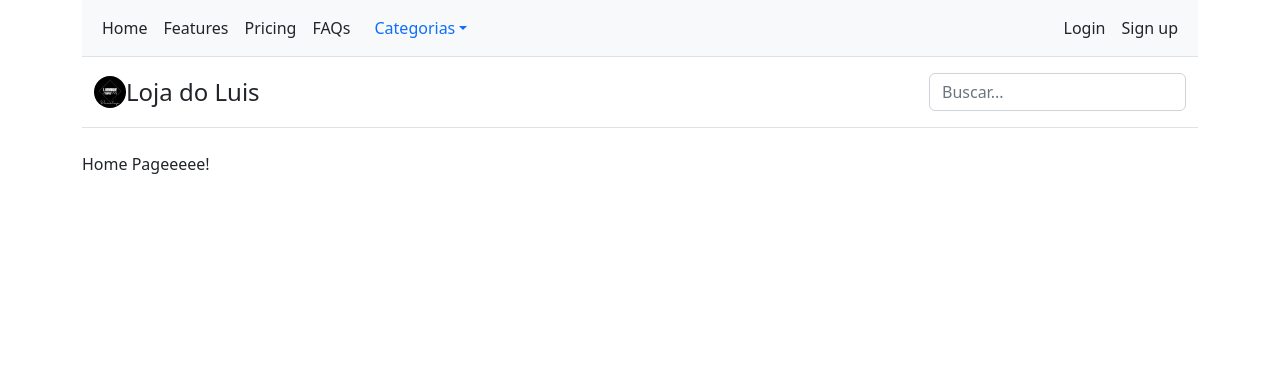
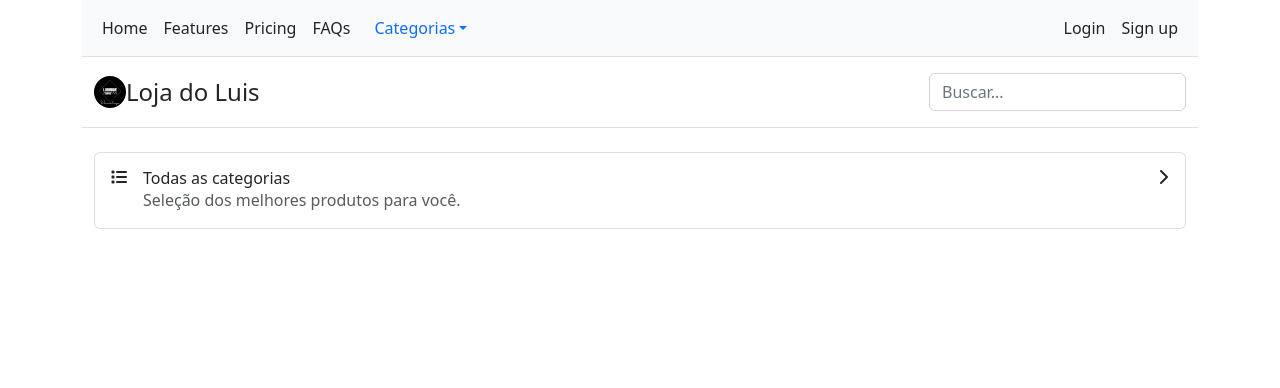
Before and after one commit to LuisHenrique01/e-commerce-do-luis, a Django app: page / in a window 1280 px wide. Shown: the top 388 px of the page. Run offline with Django 4.2, Linux system fonts and the light colour scheme; data that the repository does not hold is empty; some libraries are stand-ins or nearby versions.

Commit message:
mostrandos os produtos já

```diff
--- a/store/models.py
+++ b/store/models.py
@@ -1,6 +1,7 @@
 from email.mime import image
 from django.db import models
 from django.contrib.auth.models import User
+from django.urls import reverse
 
 
 class Category(models.Model):
@@ -11,6 +12,9 @@ class Category(models.Model):
     class Meta:
         verbose_name = "Category"
         verbose_name_plural = "Categories"
+
+    def get_absolute_url(self):
+        return reverse("store:category_detail", args=[self.slug])
 
     def __str__(self):
         return self.name
--- a/store/urls.py
+++ b/store/urls.py
@@ -1,8 +1,11 @@
 from django.urls import path
-from .views import ProductListView
+from .views import HomeView, CategoryDetailView
 
 app_name = 'store'
 
 urlpatterns = [
-    path('', ProductListView.as_view(), name='home_page'),
+    path('', HomeView.as_view(), name='home_page'),
+    path('loja/<slug:category_slug>/',
+         CategoryDetailView.as_view(),
+         name='category_detail')
 ]
--- a/store/views.py
+++ b/store/views.py
@@ -1,8 +1,18 @@
-from django.views.generic import ListView
-from .models import Product
+from django.views.generic import TemplateView, ListView, DetailView
+from store.models import Category, Product
 
 
-class ProductListView(ListView):
-    model = Product
-    queryset = Product.objects.all()
+class HomeView(TemplateView):
     template_name = "home.html"
+
+
+class CategoryDetailView(DetailView):
+    model = Category
+    extra_context = {}
+    slug_url_kwarg = 'category_slug'
+    template_name = "store/products.html"
+
+    def get_context_data(self, **kwargs):
+        self.extra_context['products'] = Product.objects.filter(
+            category__slug=self.kwargs.get(self.slug_url_kwarg))
+        return super().get_context_data(**kwargs)
--- a/templates/base.html
+++ b/templates/base.html
@@ -12,6 +12,7 @@
       integrity="sha384-gH2yIJqKdNHPEq0n4Mqa/HGKIhSkIHeL5AyhkYV8i59U5AR6csBvApHHNl/vI1Bx"
       crossorigin="anonymous"
     />
+    <link rel="stylesheet" href="https://cdnjs.cloudflare.com/ajax/libs/font-awesome/6.1.1/css/all.min.css" integrity="sha512-KfkfwYDsLkIlwQp6LFnl8zNdLGxu9YAA1QvwINks4PhcElQSvqcyVLLD9aMhXd13uQjoXtEKNosOWaZqXgel0g==" crossorigin="anonymous" referrerpolicy="no-referrer" />
   </head>
   <body>
     <div id="content" class="container">
--- a/templates/home.html
+++ b/templates/home.html
@@ -1,7 +1,34 @@
 {% extends './base.html' %}
 {% load static %}
-{% block title %}Bem vindo{%endblock title %}
+{% block title %}Bem vindo{% endblock title %}
 
 {% block content %}
-    Home Pageeeee!
+<div class="container">
+    <div class="list-group w-auto">
+        <a href="#" class="list-group-item list-group-item-action d-flex gap-3 py-3" aria-current="true">
+        <i class="fa-solid fa-list"></i>
+        <div class="d-flex gap-2 w-100 justify-content-between">
+            <div>
+              <h6 class="mb-0">Todas as categorias</h6>
+              <p class="mb-0 opacity-75">Seleção dos melhores produtos para você.</p>
+            </div>
+            <i class="fa-solid fa-chevron-right"></i>
+        </div>
+        </a>
+    </div>
+    {% for category in categories %}
+    <div class="list-group w-auto">
+        <a href="{{ category.get_absolute_url }}" class="list-group-item list-group-item-action d-flex gap-3 py-3" aria-current="true">
+        <i class="fa-solid fa-list"></i>
+        <div class="d-flex gap-2 w-100 justify-content-between">
+            <div>
+              <h6 class="mb-0">{{category|title}}</h6>
+              <p class="mb-0 opacity-75">Seleção dos melhores produtos para você.</p>
+            </div>
+            <i class="fa-solid fa-chevron-right"></i>
+        </div>
+        </a>
+    </div>
+    {% endfor %}
+</div>
 {% endblock content %}
```
Also changed, not shown: templates/store/products.html (added, +14 -0 lines).
